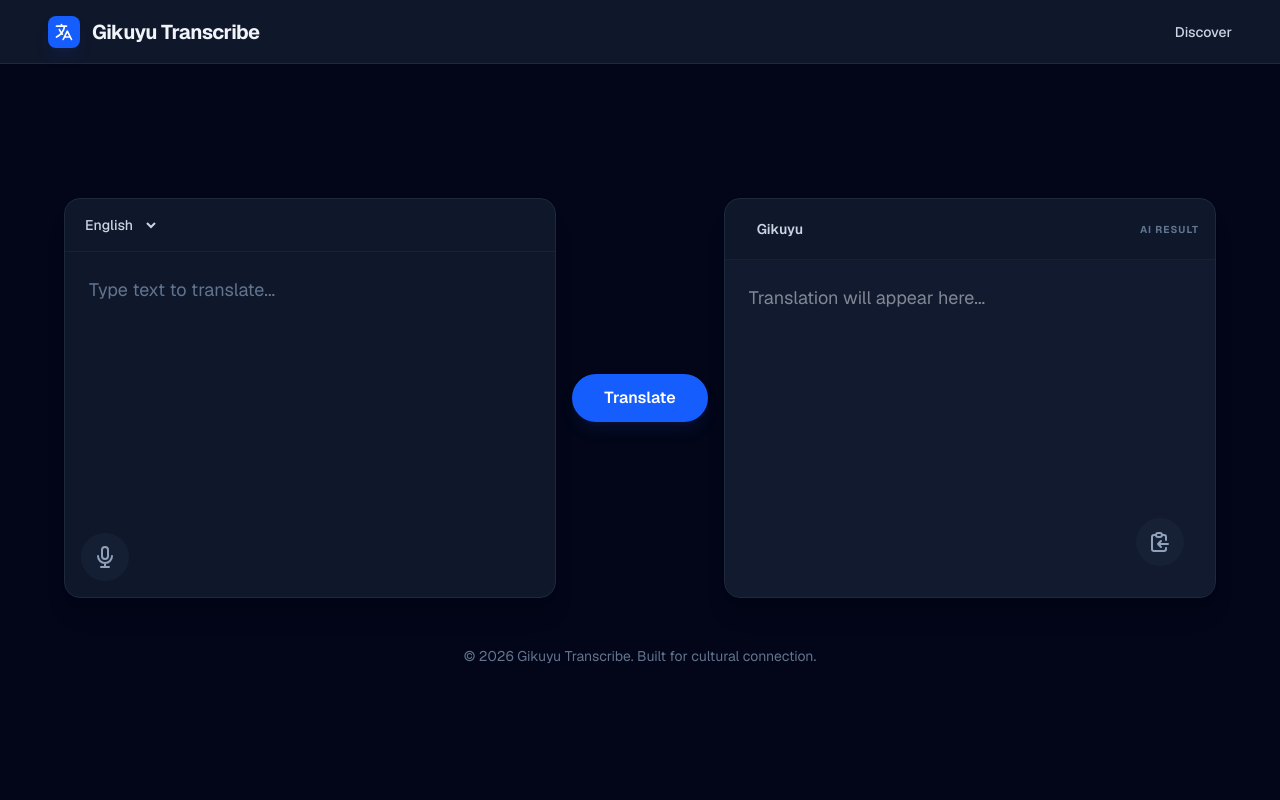
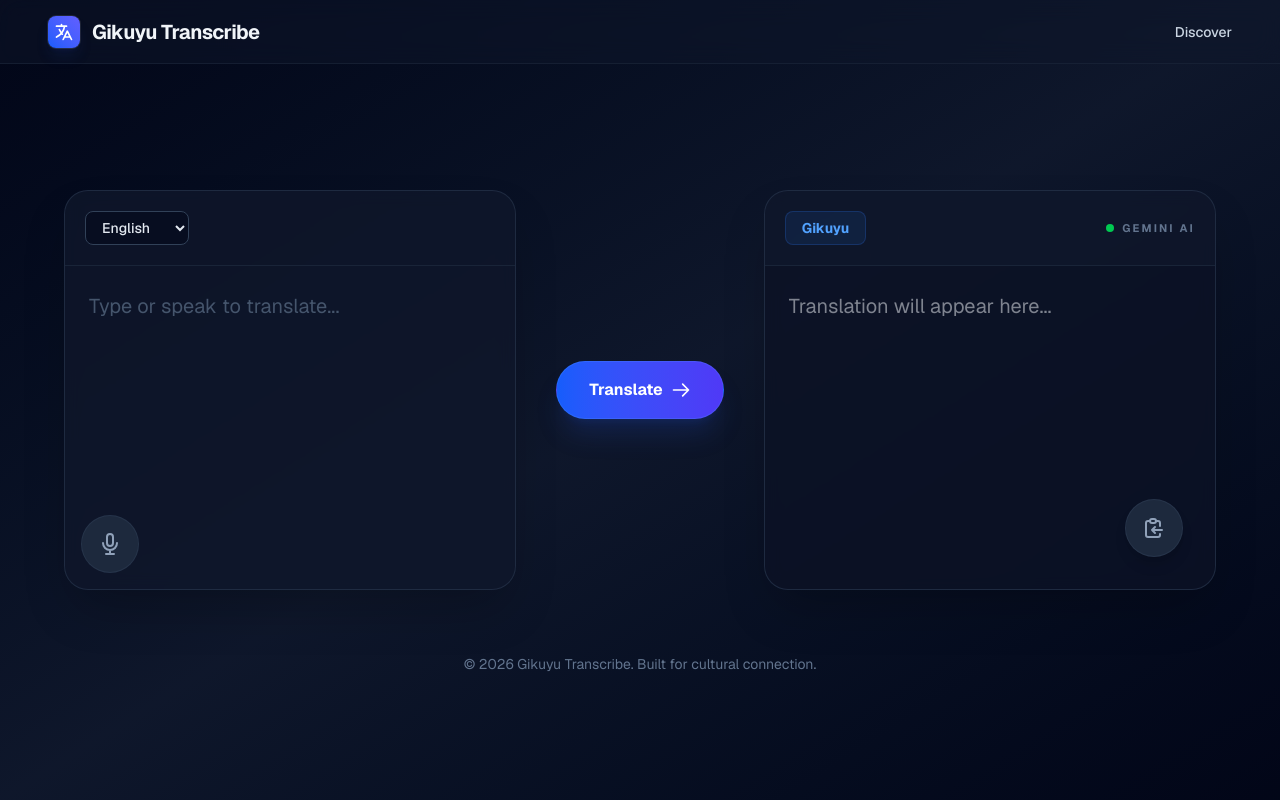
Before and after one commit to chillyreward/Gikuyu-Demo, a Next.js app: page / in a window 1280 px wide. Built offline with nearby package versions, Linux system fonts and the light colour scheme.

Commit message:
Upgraded UI, added Gemini API and Voice Input

```diff
--- a/app/page.tsx
+++ b/app/page.tsx
@@ -5,20 +5,21 @@ import { useState } from 'react';
 export default function TranslatorApp() {
   const [isTranslating, setIsTranslating] = useState(false);
   const [isCopied, setIsCopied] = useState(false);
+  const [isRecording, setIsRecording] = useState(false);
   const [inputText, setInputText] = useState('');
   const [outputText, setOutputText] = useState('');
-  const [sourceLang, setSourceLang] = useState('en'); // Track the dropdown choice
+  const [sourceLang, setSourceLang] = useState('en');
 
+  // --- TRANSLATION LOGIC ---
   const handleTranslate = async () => {
     if (!inputText.trim()) return;
     setIsTranslating(true);
-    setOutputText('Translating...');
+    setOutputText('Translating with Gemini...');
 
     try {
       const response = await fetch('/api/translate', {
         method: 'POST',
         headers: { 'Content-Type': 'application/json' },
-        // Send both the text AND the chosen language to the backend
         body: JSON.stringify({ text: inputText, sourceLang }),
       });
 
@@ -38,6 +39,46 @@ export default function TranslatorApp() {
     }
   };
 
+  // --- SPEECH TO TEXT LOGIC ---
+  const handleStartRecording = () => {
+    // Check if the browser supports the Web Speech API
+    const SpeechRecognition = window.SpeechRecognition || (window as any).webkitSpeechRecognition;
+
+    if (!SpeechRecognition) {
+      alert("Your browser does not support Speech Recognition. Please try using Google Chrome.");
+      return;
+    }
+
+    const recognition = new SpeechRecognition();
+
+    // Set language based on dropdown (en-US for English, sw-KE for Kiswahili)
+    recognition.lang = sourceLang === 'sw' ? 'sw-KE' : 'en-US';
+    recognition.interimResults = false;
+    recognition.maxAlternatives = 1;
+
+    recognition.onstart = () => {
+      setIsRecording(true);
+    };
+
+    recognition.onresult = (event: any) => {
+      const transcript = event.results[0][0].transcript;
+      // Append the spoken text to whatever is already in the box
+      setInputText((prev) => prev ? prev + ' ' + transcript : transcript);
+    };
+
+    recognition.onerror = (event: any) => {
+      console.error("Speech recognition error", event.error);
+      setIsRecording(false);
+    };
+
+    recognition.onend = () => {
+      setIsRecording(false);
+    };
+
+    recognition.start();
+  };
+
+  // --- UI UTILS ---
   const handleCopy = () => {
     navigator.clipboard.writeText(outputText);
     setIsCopied(true);
@@ -47,11 +88,12 @@ export default function TranslatorApp() {
   };
 
   return (
-    <div className="min-h-screen bg-slate-950 font-sans text-slate-100">
+    <div className="min-h-screen bg-gradient-to-br from-slate-950 via-slate-900 to-slate-950 font-sans text-slate-100 selection:bg-blue-500/30">
+
       {/* Main Header */}
-      <header className="bg-slate-900 border-b border-slate-800 h-16 flex items-center justify-between px-6 lg:px-12 sticky top-0 z-50">
+      <header className="bg-slate-900/50 backdrop-blur-md border-b border-slate-800/60 h-16 flex items-center justify-between px-6 lg:px-12 sticky top-0 z-50">
         <div className="flex items-center gap-3">
-          <div className="w-8 h-8 bg-blue-600 rounded-lg flex items-center justify-center shadow-lg shadow-blue-900/20">
+          <div className="w-8 h-8 bg-gradient-to-tr from-blue-600 to-indigo-500 rounded-lg flex items-center justify-center shadow-lg shadow-blue-900/20 ring-1 ring-white/10">
             <svg className="h-5 w-5 text-white" fill="none" stroke="currentColor" viewBox="0 0 24 24" xmlns="http://www.w3.org/2000/svg">
               <path strokeLinecap="round" strokeLinejoin="round" strokeWidth="2" d="M3 5h12M9 3v2m1.048 9.5A18.022 18.022 0 016.412 9m6.088 9h7M11 21l5-10 5 10M12.751 5C11.783 10.77 8.07 15.61 3 18.129"></path>
             </svg>
@@ -59,7 +101,7 @@ export default function TranslatorApp() {
           <h1 className="text-xl font-bold tracking-tight text-slate-100">Gikuyu Transcribe</h1>
         </div>
         <nav>
-          <a href="#discover" className="text-sm font-medium text-slate-300 hover:text-white transition-colors">
+          <a href="#discover" className="text-sm font-medium text-slate-300 hover:text-white hover:underline underline-offset-4 transition-all">
             Discover
           </a>
         </nav>
@@ -67,65 +109,79 @@ export default function TranslatorApp() {
 
       {/* Main Workspace */}
       <main className="flex flex-col items-center justify-center p-4 md:p-8 lg:p-12 min-h-[calc(100vh-64px)]">
-        <div className="w-full max-w-6xl mx-auto flex flex-col lg:flex-row items-center gap-6 lg:gap-4 relative">
+        <div className="w-full max-w-6xl mx-auto flex flex-col lg:flex-row items-stretch gap-6 lg:gap-8 relative">
 
           {/* Input Card */}
-          <section className="w-full lg:flex-1 bg-slate-900 rounded-2xl shadow-xl border border-slate-800 flex flex-col min-h-[400px]">
-            <div className="p-4 border-b border-slate-800/60 flex items-center">
+          <section className="w-full lg:flex-1 bg-slate-900/80 backdrop-blur-sm rounded-3xl shadow-2xl border border-slate-700/50 flex flex-col min-h-[400px] transition-all focus-within:border-blue-500/50 focus-within:shadow-blue-900/20">
+            <div className="p-5 border-b border-slate-800/80 flex items-center">
               <label htmlFor="source-language" className="sr-only">Source Language</label>
               <select
                 id="source-language"
                 value={sourceLang}
                 onChange={(e) => setSourceLang(e.target.value)}
-                className="bg-transparent border-none text-slate-300 font-medium focus:ring-0 cursor-pointer text-sm outline-none"
+                className="bg-slate-950/50 border border-slate-700 rounded-lg px-3 py-1.5 text-slate-200 font-medium focus:ring-2 focus:ring-blue-500 cursor-pointer text-sm outline-none transition-all"
               >
-                <option value="en" className="bg-slate-800">English</option>
-                <option value="sw" className="bg-slate-800">Kiswahili</option>
+                <option value="en" className="bg-slate-900">English</option>
+                <option value="sw" className="bg-slate-900">Kiswahili</option>
               </select>
             </div>
             <div className="flex-grow p-6">
               <textarea
-                className="w-full h-full border-none bg-transparent focus:ring-0 text-lg text-slate-100 placeholder-slate-500 resize-none outline-none"
-                placeholder="Type text to translate..."
+                className="w-full h-full border-none bg-transparent focus:ring-0 text-xl text-slate-100 placeholder-slate-600 resize-none outline-none leading-relaxed"
+                placeholder="Type or speak to translate..."
                 value={inputText}
                 onChange={(e) => setInputText(e.target.value)}
                 aria-label="Input text for translation"
                 data-grammarly="false"
               ></textarea>
             </div>
+
+            {/* Input Footer: Microphone */}
             <div className="p-4 flex items-center">
               <button
                 type="button"
+                onClick={handleStartRecording}
                 title="Record Audio"
-                className="p-3 rounded-full bg-slate-800/50 text-slate-400 hover:bg-slate-800 hover:text-blue-400 transition-colors focus:outline-none focus:ring-2 focus:ring-blue-500/50"
+                className={`p-4 rounded-full transition-all focus:outline-none focus:ring-4 focus:ring-red-500/30 flex items-center gap-3 ${
+                  isRecording
+                  ? 'bg-red-500 text-white animate-pulse shadow-lg shadow-red-500/20'
+                  : 'bg-slate-800 text-slate-400 hover:bg-slate-700 hover:text-white border border-slate-700/50'
+                }`}
               >
                 <svg className="h-6 w-6" fill="none" stroke="currentColor" viewBox="0 0 24 24" xmlns="http://www.w3.org/2000/svg">
                   <path strokeLinecap="round" strokeLinejoin="round" strokeWidth="2" d="M19 11a7 7 0 01-7 7m0 0a7 7 0 01-7-7m7 7v4m0 0H8m4 0h4m-4-8a3 3 0 01-3-3V5a3 3 0 116 0v6a3 3 0 01-3 3z"></path>
                 </svg>
+                {isRecording && <span className="text-sm font-medium pr-2">Listening...</span>}
               </button>
             </div>
           </section>
 
           {/* Action Button Center */}
-          <div className="z-10 -my-4 lg:my-0 flex-shrink-0">
+          <div className="z-10 -my-8 lg:my-0 flex items-center justify-center lg:px-2">
             <button
               onClick={handleTranslate}
               disabled={isTranslating}
-              className={`bg-blue-600 text-white px-8 py-3 rounded-full font-semibold shadow-lg shadow-blue-900/20 hover:bg-blue-500 transition-all transform hover:scale-105 active:scale-95 focus:outline-none focus:ring-4 focus:ring-blue-500/30 disabled:opacity-70 disabled:hover:scale-100 ${isTranslating ? 'cursor-wait' : ''}`}
+              className={`group relative bg-gradient-to-r from-blue-600 to-indigo-600 text-white px-8 py-4 rounded-full font-bold shadow-xl shadow-blue-900/30 hover:shadow-blue-700/40 transition-all transform hover:scale-105 active:scale-95 focus:outline-none focus:ring-4 focus:ring-blue-500/50 border border-blue-400/20 disabled:opacity-70 disabled:hover:scale-100 flex items-center gap-2 ${isTranslating ? 'cursor-wait' : ''}`}
             >
               {isTranslating ? 'Translating...' : 'Translate'}
+              {!isTranslating && (
+                <svg className="w-5 h-5 group-hover:translate-x-1 transition-transform" fill="none" stroke="currentColor" viewBox="0 0 24 24" xmlns="http://www.w3.org/2000/svg"><path strokeLinecap="round" strokeLinejoin="round" strokeWidth="2" d="M14 5l7 7m0 0l-7 7m7-7H3"></path></svg>
+              )}
             </button>
           </div>
 
           {/* Output Card */}
-          <section className="w-full lg:flex-1 bg-slate-900 rounded-2xl shadow-xl border border-slate-800 flex flex-col min-h-[400px]">
-            <div className="p-4 border-b border-slate-800/60 flex items-center justify-between">
-              <span className="px-4 py-1 text-sm font-semibold text-slate-300">Gikuyu</span>
-              <span className="text-[10px] uppercase tracking-widest text-slate-500 font-bold">AI Result</span>
+          <section className="w-full lg:flex-1 bg-slate-900/80 backdrop-blur-sm rounded-3xl shadow-2xl border border-slate-700/50 flex flex-col min-h-[400px]">
+            <div className="p-5 border-b border-slate-800/80 flex items-center justify-between">
+              <span className="px-4 py-1.5 text-sm font-bold text-blue-400 bg-blue-500/10 rounded-lg border border-blue-500/20">Gikuyu</span>
+              <span className="text-[11px] uppercase tracking-[0.2em] text-slate-500 font-bold flex items-center gap-2">
+                <span className="w-2 h-2 rounded-full bg-green-500"></span>
+                Gemini AI
+              </span>
             </div>
-            <div className="flex-grow p-6 bg-slate-800/20 rounded-b-2xl">
+            <div className="flex-grow p-6 bg-slate-950/20 rounded-b-3xl">
               <textarea
-                className="w-full h-full border-none bg-transparent focus:ring-0 text-lg text-slate-100 resize-none outline-none"
+                className="w-full h-full border-none bg-transparent focus:ring-0 text-xl text-slate-100 resize-none outline-none leading-relaxed"
                 readOnly
                 value={outputText}
                 placeholder="Translation will appear here..."
@@ -133,16 +189,20 @@ export default function TranslatorApp() {
                 data-grammarly="false"
               ></textarea>
             </div>
+
+            {/* Output Footer: Copy Button */}
             <div className="p-4 flex items-center justify-end absolute bottom-0 right-0 w-full lg:w-1/2">
               <button
                 type="button"
                 title="Copy to clipboard"
                 onClick={handleCopy}
-                className={`p-3 rounded-full mr-4 mb-4 transition-colors focus:outline-none focus:ring-2 focus:ring-blue-500/50 ${isCopied ? 'bg-green-900/30 text-green-400' : 'bg-slate-800/50 text-slate-400 hover:bg-slate-800 hover:text-blue-400'}`}
+                className={`p-4 rounded-full mr-4 mb-4 transition-all focus:outline-none focus:ring-4 focus:ring-blue-500/30 shadow-lg ${isCopied ? 'bg-green-500 text-white shadow-green-900/20' : 'bg-slate-800 text-slate-400 hover:bg-slate-700 hover:text-white border border-slate-700/50'}`}
               >
-                <svg className="h-6 w-6" fill="none" stroke="currentColor" viewBox="0 0 24 24" xmlns="http://www.w3.org/2000/svg">
-                  <path strokeLinecap="round" strokeLinejoin="round" strokeWidth="2" d="M8 5H6a2 2 0 00-2 2v12a2 2 0 002 2h10a2 2 0 002-2v-1M8 5a2 2 0 002 2h2a2 2 0 002-2M8 5a2 2 0 012-2h2a2 2 0 012 2m0 0h2a2 2 0 012 2v3m2 4H10m0 0l3-3m-3 3l3 3"></path>
-                </svg>
+                {isCopied ? (
+                  <svg className="h-6 w-6" fill="none" stroke="currentColor" viewBox="0 0 24 24"><path strokeLinecap="round" strokeLinejoin="round" strokeWidth="2" d="M5 13l4 4L19 7"></path></svg>
+                ) : (
+                  <svg className="h-6 w-6" fill="none" stroke="currentColor" viewBox="0 0 24 24"><path strokeLinecap="round" strokeLinejoin="round" strokeWidth="2" d="M8 5H6a2 2 0 00-2 2v12a2 2 0 002 2h10a2 2 0 002-2v-1M8 5a2 2 0 002 2h2a2 2 0 002-2M8 5a2 2 0 012-2h2a2 2 0 012 2m0 0h2a2 2 0 012 2v3m2 4H10m0 0l3-3m-3 3l3 3"></path></svg>
+                )}
               </button>
             </div>
           </section>
@@ -150,7 +210,7 @@ export default function TranslatorApp() {
         </div>
 
         {/* App Footer Info */}
-        <footer className="mt-12 text-slate-500 text-sm text-center">
+        <footer className="mt-16 text-slate-500 text-sm text-center">
           <p>&copy; 2026 Gikuyu Transcribe. Built for cultural connection.</p>
         </footer>
       </main>
```
